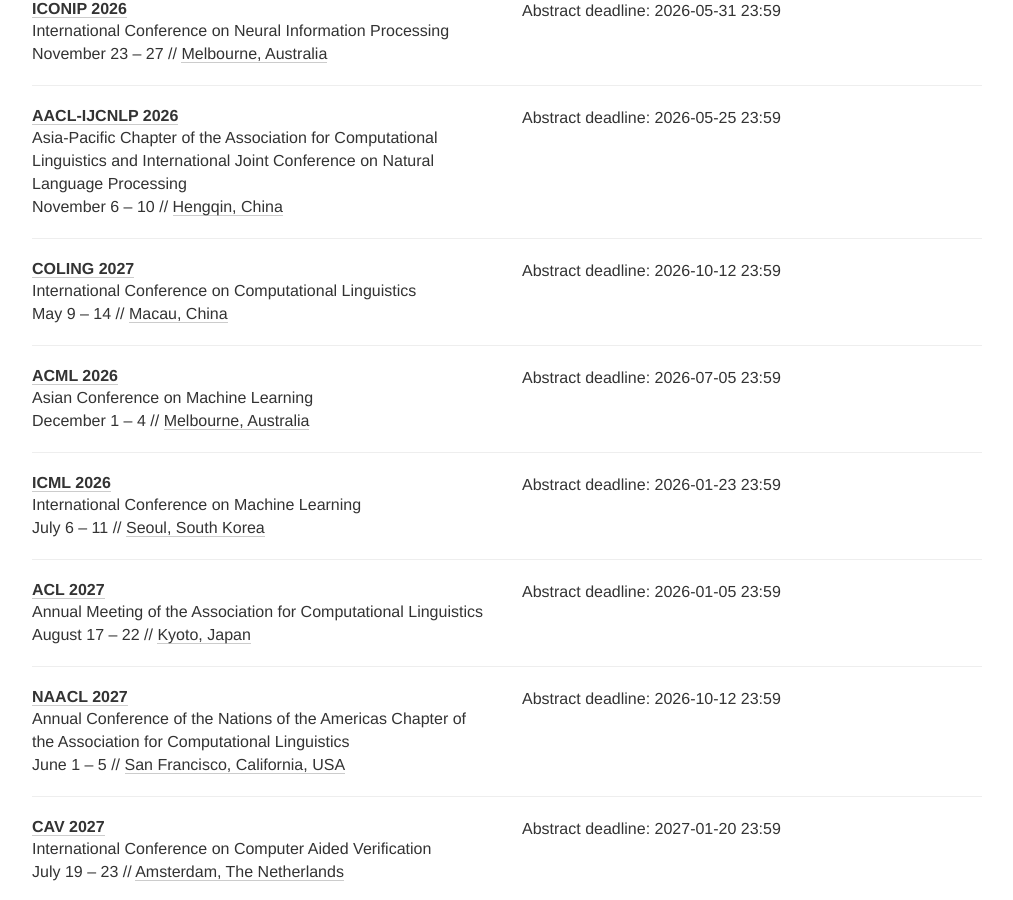
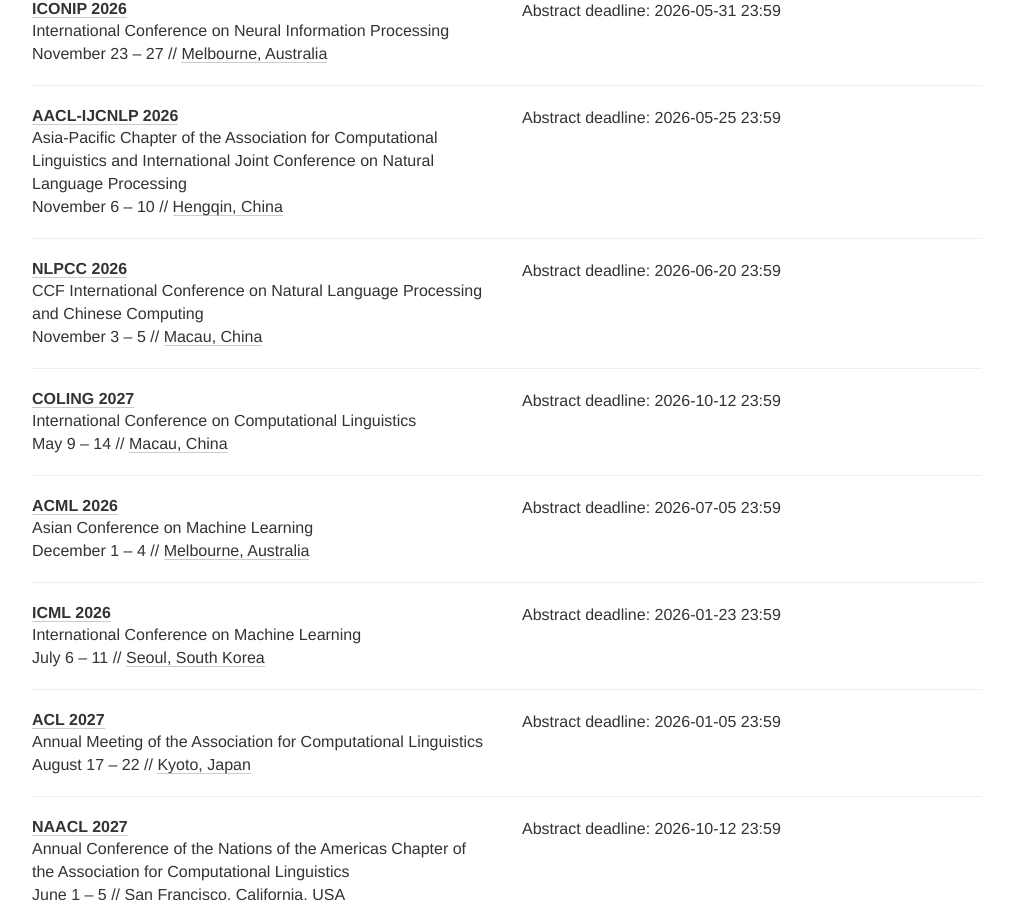
Before and after one commit to Gy-Hu/EDA_FV_conference_deadline, a Jekyll site: the page built from index.html, in a window 1280 px wide and 900 px high, scrolled down 1675 px. Shown: the whole window, without its empty margins (133-1146 px from the left). Built offline with Jekyll 4.4.1, drawn with Linux system fonts in a browser that asks for light colours; nearby versions of some CDN libraries; comment, search, counter and statistics services are not loaded.

Commit message:
Add CCF NLPCC 2026 conference deadline

```diff
--- a/_data/conferences.yml
+++ b/_data/conferences.yml
@@ -118,6 +118,19 @@
   link: https://2026.aaclnet.org/
   deadline: ["2026-05-25 23:59"]
   place: Hengqin, China
+  tags: [ML]
+
+- name: NLPCC
+  year: 2026
+  date: "November 3 - 5"
+  description: CCF International Conference on Natural Language Processing and Chinese
+    Computing
+  link: http://tcci.ccf.org.cn/conference/2026/
+  # Extended paper deadline; all deadlines are 23:59 Beijing Time.
+  # Source: http://tcci.ccf.org.cn/conference/2026/important-dates/
+  deadline: ["2026-06-20 23:59"]
+  timezone: Asia/Shanghai
+  place: Macau, China
   tags: [ML]
 
 - name: COLING
```
